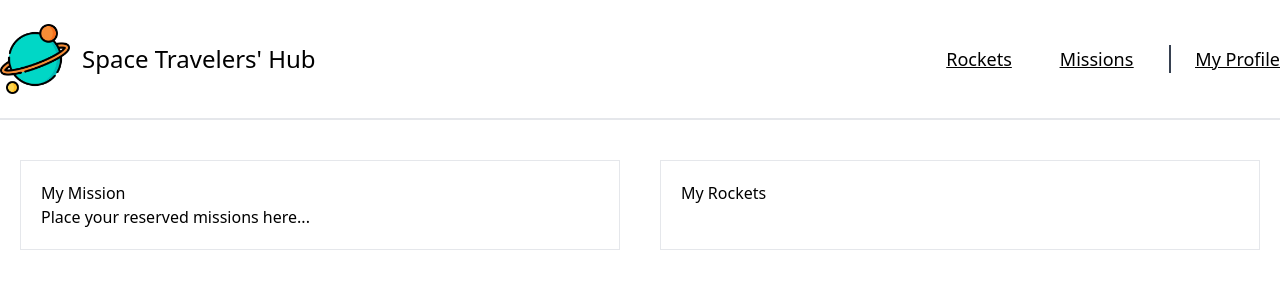
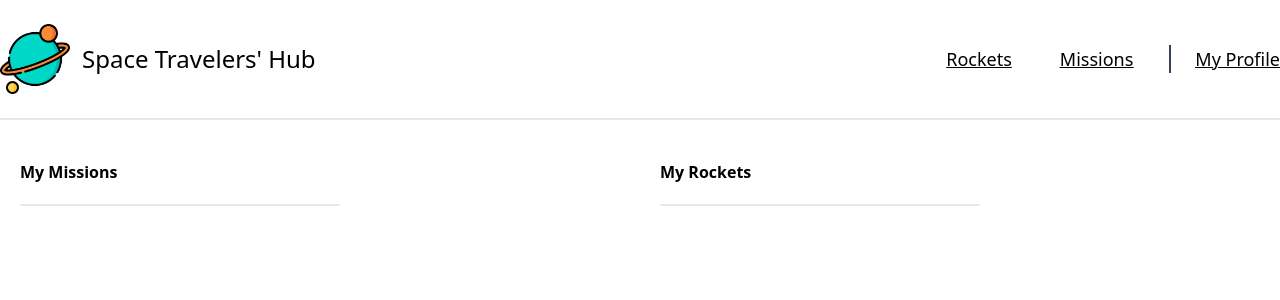
Before and after one commit to AmaduKamara/space-travelers, a React (Create React App) app: page /profile in a window 1280 px wide. Shown: the top 300 px of the page. Built offline with nearby package versions, Linux system fonts and the light colour scheme.

Commit message:
Add add missions to My Profile && Style adjustment to My Profile page

```diff
--- a/src/components/Missions/Missions.jsx
+++ b/src/components/Missions/Missions.jsx
@@ -16,7 +16,7 @@ const Missions = () => {
     const elementId = e.target.id;
     dispatch(joinMission(elementId));
   };
-  console.log(selector.missions);
+
   return (
     <>
       <div className="flex flex-col">
--- a/src/pages/MyProfile.jsx
+++ b/src/pages/MyProfile.jsx
@@ -2,21 +2,32 @@ import { useSelector } from 'react-redux';
 
 function MyProfile() {
   const rockets = useSelector((state) => state.rocketsReducer.rockets);
+  const missions = useSelector((state) => state.missionsData.missions);
 
   const filteredRockets = rockets.filter((rocket) => rocket.reserved);
+  const filteredMissions = missions.filter((mission) => mission.reserved);
 
   return (
     <div className="container mx-auto flex">
-      <div className="w-1/2 border mx-5 mt-10 p-5">
-        <h1>My Mission</h1>
-        <p>Place your reserved missions here...</p>
+      <div className="container mx-auto flex-column mt-5 justify-center">
+        <h1 className="w-1/2  mx-5 mt-5 font-bold">My Missions</h1>
+        <div className="w-1/2 border rounded mx-5 mt-5 flex-column justify-items-start">
+
+          {filteredMissions.map((mission) => (
+            <div key={mission.id} className="border p-5">{mission.mission_name}</div>
+          ))}
+        </div>
       </div>
-      <div className="w-1/2 border mx-5 mt-10 p-5">
-        <h1>My Rockets</h1>
-        {filteredRockets.map((rocket) => (
-          <div key={rocket.id}>{rocket.rocket_name}</div>
-        ))}
+      <div className="container mx-auto flex-column mt-5">
+        <h1 className="w-1/2  mx-5 mt-5 font-bold">My Rockets</h1>
+        <div className="w-1/2 border rounded mx-5 mt-5 flex-column justify-items-start">
+
+          {filteredRockets.map((rocket) => (
+            <div key={rocket.id} className="border p-5">{rocket.rocket_name}</div>
+          ))}
+        </div>
       </div>
+
     </div>
   );
 }
```
